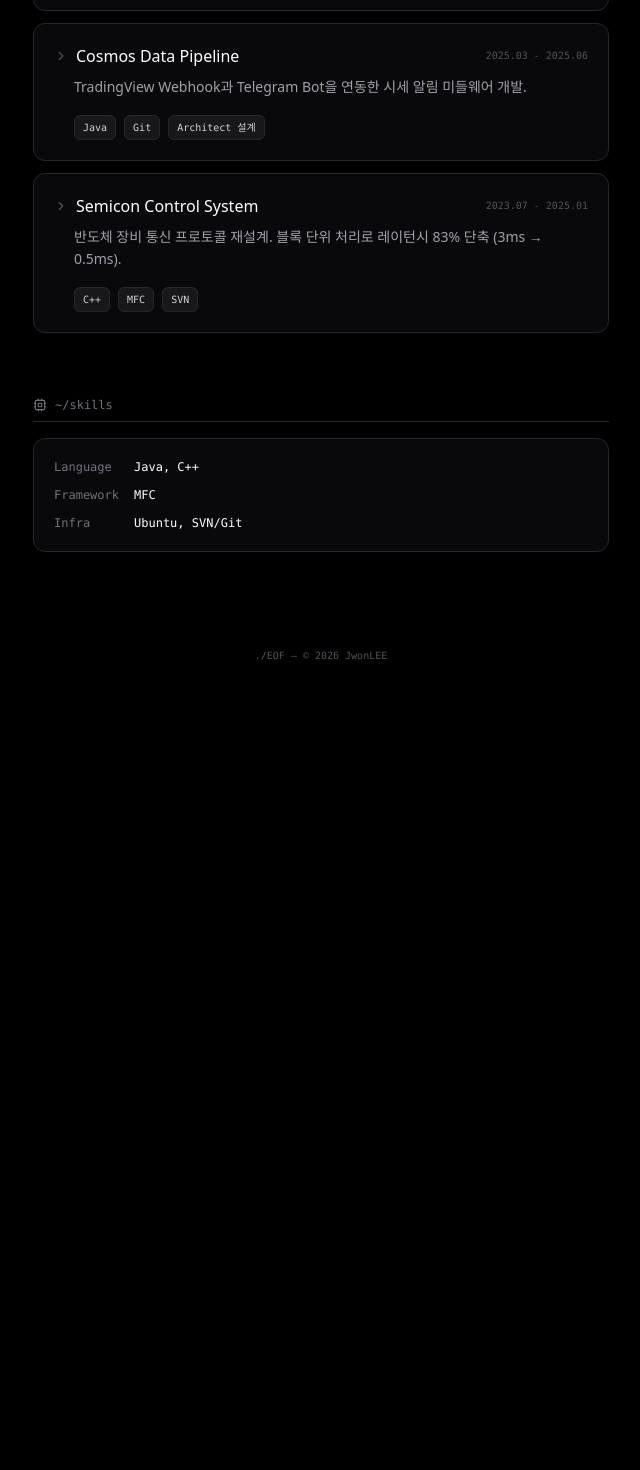
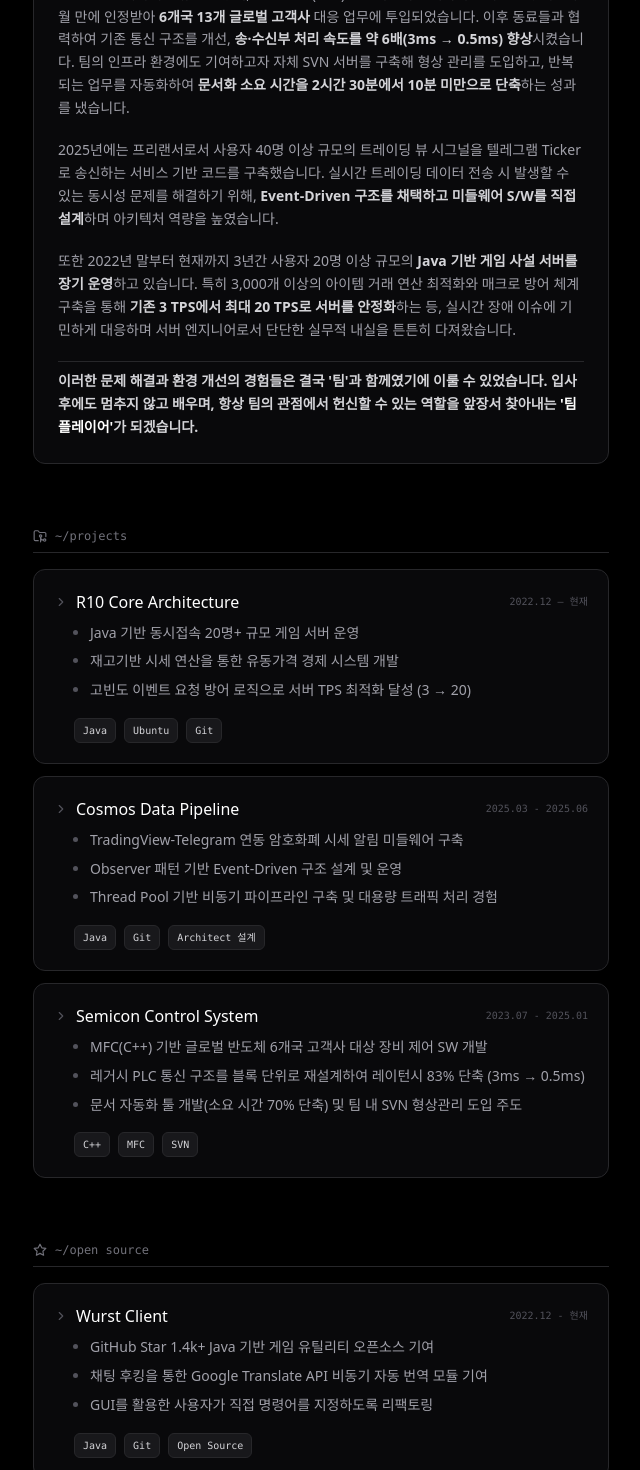
Before and after one commit to JAXPLE/jaxple.github.io, a React (Vite) app: page / in a window 1280 px wide. Shown: the part 660-2130 px from the top of the page, without its empty margins (319-959 px from the left). Before the commit the page ends 1419 px from the top, so only its background shows below. Built offline with nearby package versions, Linux system fonts and the light colour scheme.

Commit message:
feat: Add About and Open Source sections, enhance ProjectCard with interactive states and list descriptions, and update gitignore.

```diff
--- a/index.html
+++ b/index.html
@@ -3,7 +3,7 @@
 <head>
   <meta charset="UTF-8">
   <meta name="viewport" content="width=device-width, initial-scale=1.0">
-  <title>JwonLEE - Software Engineer Portfolio</title>
+  <title>JwonLEE - Software Engineer</title>
 
   <!-- SEO Meta Tags -->
   <meta name="description" content="본질적인 시스템의 병목을 찾아내고, 성능을 끌어올립니다. 이재원(JwonLEE)의 백엔드 엔지니어 포트폴리오입니다.">
--- a/src/App.tsx
+++ b/src/App.tsx
@@ -1,8 +1,9 @@
-import { FolderGit2, Cpu } from 'lucide-react';
+import { FolderGit2, Cpu, User, Star } from 'lucide-react';
 
-import { PROJECTS_DATA } from './data/portfolio';
+import { PROJECTS_DATA, OPENSOURCE_DATA } from './data/portfolio';
 import { ProfileHeader } from './components/ProfileHeader';
 import { SectionHeader } from './components/SectionHeader';
+import { AboutSection } from './components/AboutSection';
 import { ProjectCard } from './components/ProjectCard';
 import { SkillSection } from './components/SkillSection';
 
@@ -14,9 +15,23 @@ function App() {
         <ProfileHeader />
 
         <section className="space-y-4">
+          <SectionHeader icon={User} title="~/about" />
+          <AboutSection />
+        </section>
+
+        <section className="space-y-4">
           <SectionHeader icon={FolderGit2} title="~/projects" />
           <div className="space-y-3">
             {PROJECTS_DATA.map((project) => (
+              <ProjectCard key={project.id} project={project} />
+            ))}
+          </div>
+        </section>
+
+        <section className="space-y-4">
+          <SectionHeader icon={Star} title="~/open source" />
+          <div className="space-y-3">
+            {OPENSOURCE_DATA.map((project) => (
               <ProjectCard key={project.id} project={project} />
             ))}
           </div>
--- /dev/null
+++ b/src/components/AboutSection.tsx
@@ -0,0 +1,31 @@
+import React from 'react';
+import { Quote } from 'lucide-react';
+
+export const AboutSection: React.FC = () => {
+  return (
+    <div className="relative p-5 md:p-6 rounded-xl bg-[#09090b] border border-[#27272a] shadow-lg group hover:border-[#3f3f46] hover:bg-[#121214] transition-all duration-500 cursor-default">
+      <Quote size={24} className="text-[#27272a] mb-4 group-hover:text-[#3f3f46] transition-colors duration-500" />
+      <div className="space-y-5 text-[#a1a1aa] leading-relaxed text-[13px] md:text-sm font-medium">
+        <p>
+          <strong className="text-[#e4e4e7] font-semibold text-base tracking-tight">"팀과 함께 성장하며, 시스템을 견고하게 다지는 엔지니어입니다."</strong>
+        </p>
+
+        <p>
+          2023년 첫 회사에 합류했을 당시, 낯선 MFC(C++) 환경이었지만 적극적인 학습을 통해 2개월 만에 인정받아 <span className="text-[#d4d4d8] font-bold">6개국 13개 글로벌 고객사</span> 대응 업무에 투입되었습니다. 이후 동료들과 협력하여 기존 통신 구조를 개선, <span className="text-[#d4d4d8] font-bold">송·수신부 처리 속도를 약 6배(3ms → 0.5ms) 향상</span>시켰습니다. 팀의 인프라 환경에도 기여하고자 자체 SVN 서버를 구축해 형상 관리를 도입하고, 반복되는 업무를 자동화하여 <span className="text-[#d4d4d8] font-bold">문서화 소요 시간을 2시간 30분에서 10분 미만으로 단축</span>하는 성과를 냈습니다.
+        </p>
+
+        <p>
+          2025년에는 프리랜서로서 사용자 40명 이상 규모의 트레이딩 뷰 시그널을 텔레그램 Ticker로 송신하는 서비스 기반 코드를 구축했습니다. 실시간 트레이딩 데이터 전송 시 발생할 수 있는 동시성 문제를 해결하기 위해, <span className="text-[#d4d4d8] font-bold">Event-Driven 구조를 채택하고 미들웨어 S/W를 직접 설계</span>하며 아키텍처 역량을 높였습니다.
+        </p>
+
+        <p>
+          또한 2022년 말부터 현재까지 3년간 사용자 20명 이상 규모의 <span className="text-[#d4d4d8] font-bold">Java 기반 게임 사설 서버를 장기 운영</span>하고 있습니다. 특히 3,000개 이상의 아이템 거래 연산 최적화와 매크로 방어 체계 구축을 통해 <span className="text-[#d4d4d8] font-bold">기존 3 TPS에서 최대 20 TPS로 서버를 안정화</span>하는 등, 실시간 장애 이슈에 기민하게 대응하며 서버 엔지니어로서 단단한 실무적 내실을 튼튼히 다져왔습니다.
+        </p>
+
+        <p className="pt-2 text-[#d4d4d8] border-t border-[#27272a] mt-4 font-semibold">
+          이러한 문제 해결과 환경 개선의 경험들은 결국 '팀'과 함께였기에 이룰 수 있었습니다. 입사 후에도 멈추지 않고 배우며, 항상 팀의 관점에서 헌신할 수 있는 역할을 앞장서 찾아내는 <span className="text-white">'팀 플레이어'</span>가 되겠습니다.
+        </p>
+      </div>
+    </div>
+  );
+};
--- a/src/components/ProjectCard.tsx
+++ b/src/components/ProjectCard.tsx
@@ -1,3 +1,4 @@
+import React, { useState } from 'react';
 import { ChevronRight, Github, BookOpen } from 'lucide-react';
 
 interface LinkType {
@@ -11,7 +12,7 @@ interface ProjectType {
   id: string;
   title: string;
   period: string;
-  desc: string;
+  desc: string | string[];
   tech: string[];
   links?: LinkType[];
 }
@@ -21,6 +22,9 @@ interface ProjectCardProps {
 }
 
 export const ProjectCard: React.FC<ProjectCardProps> = ({ project }) => {
+  const [isActive, setIsActive] = useState(false);
+  const [isTouch, setIsTouch] = useState(false);
+
   const getIcon = (type: string) => {
     if (type === 'github') return <Github size={14} />;
     return <BookOpen size={14} />;
@@ -29,22 +33,36 @@ export const ProjectCard: React.FC<ProjectCardProps> = ({ project }) => {
   const hasLinks = project.links && project.links.length > 0;
 
   return (
-    <div className="group relative p-4 md:p-5 rounded-xl bg-[#09090b] border border-[#27272a] hover:border-[#52525b] hover:bg-[#121214] transition-all duration-500 cursor-default">
+    <div
+      className={`relative p-4 md:p-5 rounded-xl border transition-all duration-500 cursor-default ${isActive ? 'border-[#52525b] bg-[#121214]' : 'border-[#27272a] bg-[#09090b]'}`}
+      onTouchStart={() => setIsTouch(true)}
+      onMouseEnter={() => { if (!isTouch) setIsActive(true); }}
+      onMouseLeave={() => { if (!isTouch) setIsActive(false); }}
+      onClick={() => { if (isTouch) setIsActive(!isActive); }}
+    >
       <div className="flex justify-between items-start mb-2 relative z-10">
-        <h3 className="text-white font-medium flex items-center gap-2 group-hover:text-green-400 transition-colors">
-          <ChevronRight size={14} className="text-[#52525b] group-hover:text-green-400 transition-transform duration-300 group-hover:translate-x-1" />
+        <h3 className={`font-medium flex items-center gap-2 transition-colors ${isActive ? 'text-green-400' : 'text-white'}`}>
+          <ChevronRight size={14} className={`transition-all duration-300 ${isActive ? 'text-green-400 translate-x-1' : 'text-[#52525b]'}`} />
           {project.title}
         </h3>
         <span className="font-mono text-[10px] text-[#52525b] mt-1 shrink-0 ml-2">{project.period}</span>
       </div>
 
-      <p className="text-sm text-[#a1a1aa] ml-5 leading-relaxed mb-4 relative z-10 group-hover:text-[#d4d4d8] transition-colors duration-500">
-        {project.desc}
-      </p>
+      <div className={`text-sm ml-5 leading-relaxed mb-4 relative z-10 transition-colors duration-500 ${isActive ? 'text-[#d4d4d8]' : 'text-[#a1a1aa]'}`}>
+        {Array.isArray(project.desc) ? (
+          <ul className="list-disc pl-4 space-y-1.5 marker:text-[#52525b]">
+            {project.desc.map((line, i) => (
+              <li key={i}>{line}</li>
+            ))}
+          </ul>
+        ) : (
+          <p>{project.desc}</p>
+        )}
+      </div>
 
       {/* Tech Stack Region */}
       <div className="relative ml-5">
-        <div className={`flex flex-wrap gap-2 transition-all duration-500 ease-in-out ${hasLinks ? 'opacity-100 group-hover:opacity-0 group-hover:-translate-y-2 pointer-events-auto group-hover:pointer-events-none' : ''}`}>
+        <div className={`flex flex-wrap gap-2 transition-all duration-500 ease-in-out ${hasLinks && isActive ? 'opacity-0 -translate-y-2 pointer-events-none' : 'opacity-100 pointer-events-auto'}`}>
           {project.tech.map((t) => (
             <span key={t} className="font-mono text-[10px] px-2 py-1 rounded-md bg-[#18181b] border border-[#27272a] text-[#d4d4d8]">
               {t}
@@ -54,13 +72,14 @@ export const ProjectCard: React.FC<ProjectCardProps> = ({ project }) => {
 
         {/* Hover Buttons Region (Absolute overlaying the tech stack) */}
         {hasLinks && (
-          <div className="absolute top-[-2px] left-0 flex flex-wrap gap-2 w-full opacity-0 translate-y-2 pointer-events-none group-hover:opacity-100 group-hover:translate-y-0 group-hover:pointer-events-auto transition-all duration-500 z-20">
+          <div className={`absolute top-[-2px] left-0 flex flex-wrap gap-2 w-full transition-all duration-500 z-20 ${isActive ? 'opacity-100 translate-y-0 pointer-events-auto' : 'opacity-0 translate-y-2 pointer-events-none'}`}>
             {project.links!.map((linkItem, idx) => (
               <a
                 key={idx}
                 href={linkItem.url}
                 target="_blank"
                 rel="noreferrer"
+                onClick={(e) => e.stopPropagation()}
                 className={`inline-flex items-center justify-center gap-2 px-3 py-1.5 rounded-lg bg-[#27272a]/95 backdrop-blur-sm border border-[#3f3f46] text-[#e4e4e7] text-xs font-mono font-medium shadow-xl transition-all duration-300 hover:scale-[1.03] hover:shadow-[0_0_20px_rgba(255,255,255,0.15)] ${linkItem.hoverClass}`}
               >
                 {getIcon(linkItem.icon)}
--- a/src/data/portfolio.ts
+++ b/src/data/portfolio.ts
@@ -3,7 +3,11 @@ export const PROJECTS_DATA = [
     id: 'r10-core',
     title: 'R10 Core Architecture',
     period: '2022.12 — 현재',
-    desc: 'Minecraft 사설 서버 운영, 안정적인 서비스를 위한 핵심 코어 시스템 개발.',
+    desc: [
+      'Java 기반 동시접속 20명+ 규모 게임 서버 운영',
+      '재고기반 시세 연산을 통한 유동가격 경제 시스템 개발',
+      '고빈도 이벤트 요청 방어 로직으로 서버 TPS 최적화 달성 (3 → 20)'
+    ],
     tech: ['Java', 'Ubuntu', 'Git'],
     links: [
       {
@@ -24,7 +28,11 @@ export const PROJECTS_DATA = [
     id: 'cosmos',
     title: 'Cosmos Data Pipeline',
     period: '2025.03 - 2025.06',
-    desc: 'TradingView Webhook과 Telegram Bot을 연동한 시세 알림 미들웨어 개발.',
+    desc: [
+      'TradingView-Telegram 연동 암호화폐 시세 알림 미들웨어 구축',
+      'Observer 패턴 기반 Event-Driven 구조 설계 및 운영',
+      'Thread Pool 기반 비동기 파이프라인 구축 및 대용량 트래픽 처리 경험'
+    ],
     tech: ['Java', 'Git', 'Architect 설계'],
     links: [
       {
@@ -39,8 +47,40 @@ export const PROJECTS_DATA = [
     id: 'semicon-control',
     title: 'Semicon Control System',
     period: '2023.07 - 2025.01',
-    desc: '반도체 장비 통신 프로토콜 재설계. 블록 단위 처리로 레이턴시 83% 단축 (3ms → 0.5ms).',
+    desc: [
+      'MFC(C++) 기반 글로벌 반도체 6개국 고객사 대상 장비 제어 SW 개발',
+      '레거시 PLC 통신 구조를 블록 단위로 재설계하여 레이턴시 83% 단축 (3ms → 0.5ms)',
+      '문서 자동화 툴 개발(소요 시간 70% 단축) 및 팀 내 SVN 형상관리 도입 주도'
+    ],
     tech: ['C++', 'MFC', 'SVN']
+  }
+];
+
+export const OPENSOURCE_DATA = [
+  {
+    id: 'wurst',
+    title: 'Wurst Client',
+    period: '2022.12 - 현재',
+    desc: [
+      'GitHub Star 1.4k+ Java 기반 게임 유틸리티 오픈소스 기여',
+      '채팅 후킹을 통한 Google Translate API 비동기 자동 번역 모듈 기여',
+      'GUI를 활용한 사용자가 직접 명령어를 지정하도록 리팩토링'
+    ],
+    tech: ['Java', 'Git', 'Open Source'],
+    links: [
+      {
+        icon: 'github',
+        text: '채팅 자동 번역 모듈 PR',
+        url: 'https://github.com/Wurst-Imperium/Wurst7/pull/1021',
+        hoverClass: 'hover:bg-white hover:text-black hover:border-white',
+      },
+      {
+        icon: 'github',
+        text: '텔레포트 모듈 리팩토링 PR',
+        url: 'https://github.com/Wurst-Imperium/Wurst7/pull/899',
+        hoverClass: 'hover:bg-white hover:text-black hover:border-white',
+      }
+    ]
   }
 ];
 
```
Also changed, not shown: 1 other file (tests, documents, lock files or other folders).
